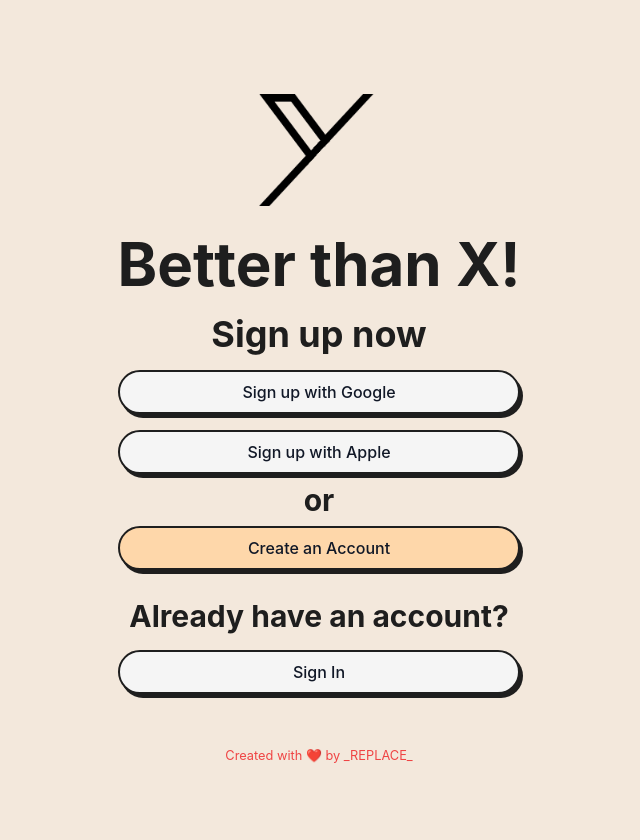
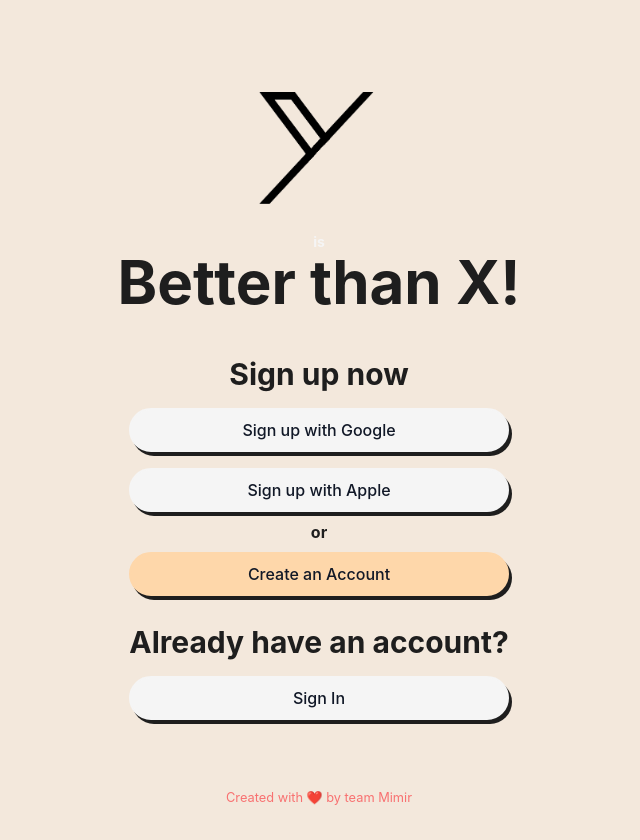
Before and after one commit to Noroff-FED-Campus-Assignments/css-frameworks-mimir, a React (Vite) app: page /login in a window 1280 px wide. Shown: the whole page, without its empty margins (321-961 px from the left). Before the commit the page ends 800 px from the top, so only its background shows below. Built offline with nearby package versions, Linux system fonts and the light colour scheme.

Commit message:
change of style test

```diff
--- a/src/App.css
+++ b/src/App.css
@@ -1,23 +1,27 @@
 #root {
-    max-width: 1280px;
+    max-width: 1380px;
     margin: 0 auto;
     padding: 2rem;
     text-align: center;
 }
 
 .logo {
-    height: 6em;
-    padding: 1.5em;
     will-change: filter;
     transition: filter 300ms;
 }
 
 .logo:hover {
     filter: drop-shadow(0 0 2em #646cffaa);
+    animation: logo-spin 2s linear infinite;
 }
 
 .logo.react:hover {
     filter: drop-shadow(0 0 2em #61dafbaa);
+    animation: logo-spin 2s linear infinite;
+}
+
+.spin {
+    animation: logo-spin infinite 1s linear;
 }
 
 @keyframes logo-spin {
@@ -31,15 +35,7 @@
 }
 
 @media (prefers-reduced-motion: no-preference) {
-    a:nth-of-type(2) .logo {
+    a:nth-of-type(2) .logo:hover {
         animation: logo-spin infinite 20s linear;
     }
 }
-
-.card {
-    padding: 2em;
-}
-
-.read-the-docs {
-    color: #888;
-}
--- a/src/App.jsx
+++ b/src/App.jsx
@@ -10,7 +10,7 @@
       </main>
 
       <footer>
-        <small className="text-red-500">Created with ❤️ by _REPLACE_</small>
+        <small className="text-red-400">Created with ❤️ by team Mimir</small>
       </footer>
     </>
   );
--- a/src/components/header/index.jsx
+++ b/src/components/header/index.jsx
@@ -1,5 +1,5 @@
 import React from "react";
-import logo from "../../assets/Y_logo_PNG (2).png";
+import logo from "../../assets/Y_logo.png";
 import user from "../../assets/basic-user.svg";
 
 function Header() {
--- a/src/components/login-form/index.jsx
+++ b/src/components/login-form/index.jsx
@@ -1,8 +1,8 @@
 import { login } from "../../lib/my-api";
-import React, { useState } from 'react';
+import React, { useState, useEffect } from 'react';
 import { useMutation } from "@tanstack/react-query";
 import { useNavigate } from "@tanstack/react-router";
-import logo from "../../assets/Y_logo_PNG (2).png";
+import logo from "../../assets/Y_logo.png";
 import SignUpForm from "../sign-up_form";
 
 // Reusable Input and Button Components
@@ -14,12 +14,12 @@
         onChange={onChange}
         required={true}
         minLength={4}
-        className="bg-neutral-100 border-2 border-[#1E1E1E] text-gray-900 sm:text-sm rounded-3xl focus:ring-sky-100 focus:border-sky-100 block w-full p-2.5"
+        className="bg-neutral-100 border-2 border-[#F5F5F5] text-gray-900 sm:text-sm rounded-3xl focus:ring-sky-100 focus:border-sky-100 block w-full p-2.5"
         aria-label={placeholder}
     />
 );
 const CustomButton = ({ label, onClick }) => (
-    <button onClick={onClick} className="bg-neutral-100 text-gray-900 px-4 py-2 rounded-3xl w-full my-2 border-2 border-[#1E1E1E] shadow-custom">
+    <button onClick={onClick} className="bg-neutral-100 text-gray-900 px-4 py-2 rounded-3xl w-full my-2 border-2 border-[#F5F5F5] hover:border-white shadow-custom">
         {label}
     </button>
 );
@@ -27,22 +27,22 @@
 // Loading, Error, and Success Messages
 const Loading = () => (
     <div className="fixed inset-0 flex items-center justify-center z-50 bg-black bg-opacity-50">
-        <div className="text-white bg-transparent">
+        <div className="text-white text-xl font-bold bg-transparent">
             Verifying...
         </div>
     </div>
 );
 const ErrorMessage = ({ message }) => (
     <div className="fixed inset-0 flex items-center justify-center z-50 bg-black bg-opacity-50">
-        <div className="text-white bg-transparent">
+        <div className="text-white text-xl font-bold bg-transparent">
             An error occurred: {message}
         </div>
     </div>
 );
 const SuccessMessage = () => (
     <div className="fixed inset-0 flex items-center justify-center z-50 bg-black bg-opacity-50">
-        <div className="text-white bg-transparent">
-            Login Successful
+        <div className="text-white text-xl font-bold bg-transparent">
+            Login Successful...
         </div>
     </div>
 );
@@ -54,11 +54,16 @@
     const navigate = useNavigate();
     const [email, setEmail] = useState('');
     const [password, setPassword] = useState('');
+    const [spin, setSpin] = useState(false);
 
     const loginMutation = useMutation(async ({ username, password }) => {
         const data = await login({ username, password });
         navigate({ to: "/", params: { id: data.id } });
     });
+
+    useEffect(() => {
+        setSpin(loginMutation.isLoading);
+    }, [loginMutation.isLoading]);
 
     const handleSubmit = (e) => {
         e.preventDefault();
@@ -68,30 +73,30 @@
     return (
         <div className="red-100 dark:bg-gray-900 p-4 md:p-10 rounded-lg">
             <div className="flex justify-center items-center">
-                <img className="h-22 sm:h-24 md:h-26 lg:h-28 xl:h-30 my-5" src={logo}></img>
+                <img className={`h-22 sm:h-24 md:h-26 lg:h-28 xl:h-30 my-5 logo ${spin ? 'spin' : ''}`} src={logo}></img>
             </div>
-            <h1 className="text-3xl sm:text-4xl md:text-5xl lg:text-6xl font-bold mt-2 mb-5">Better than X!</h1>
+            <h1 className="text-3xl sm:text-4xl md:text-5xl lg:text-6xl font-bold mt-2 mb-5"><p className="text-sm text-neutral-100 dark:text-gray-700">is</p>Better than X!</h1>
             {loginMutation.isLoading ? <Loading /> : null}
             {loginMutation.isError ? <ErrorMessage message={loginMutation.error.message} /> : null}
             {loginMutation.isSuccess ? <SuccessMessage /> : null}
 
             {activeForm === 'login' ? (!showLogin ? (
                 <>
-                    <h2 className="text-xl sm:text-2xl md:text-3xl lg:text-4xl font-bold my-2">Sign up now</h2>
-                    <CustomButton label="Sign up with Google" onClick={() => loginMutation.mutate({ username: "kminchelle", password: "0lelplR" })} />
-                    <CustomButton label="Sign up with Apple" onClick={() => loginMutation.mutate({ username: "kminchelle", password: "0lelplR" })} />
-                    <p className="text-lg sm:text-xl md:text-2xl lg:text-3xl  text-center font-bold">or</p>
-                    <button onClick={() => setActiveForm('signup')} className="bg-orange-200 text-gray-900 px-4 py-2 rounded-3xl w-full mt-2 mb-5 border-2 border-[#1E1E1E] shadow-custom">Create an Account</button>
-                    <h3 className="text-lg sm:text-xl md:text-2xl lg:text-3xl font-bold my-2">Already have an account?</h3>
-                    <button onClick={() => setShowLogin(true)} className="orange-200 text-gray-900 px-4 py-2 rounded-3xl w-full my-2 border-2 border-[#1E1E1E] shadow-custom">
-                        Sign In
-                    </button>
+                    <div className="w-full dark:rounded-3xl dark:border-2 md:mt-0 sm:max-w-md p-4 dark:bg-gray-800 dark:border-gray-700">
+                        <h2 className="text-xl sm:text-2xl md:text-3xl lg:text-3xl font-bold my-2">Sign up now</h2>
+                        <CustomButton label="Sign up with Google" onClick={() => loginMutation.mutate({ username: "kminchelle", password: "0lelplR" })} />
+                        <CustomButton label="Sign up with Apple" onClick={() => loginMutation.mutate({ username: "kminchelle", password: "0lelplR" })} />
+                        <p className="text-center font-bold">or</p>
+                        <button onClick={() => setActiveForm('signup')} className="bg-orange-200 text-gray-900 px-4 py-2 rounded-3xl w-full mt-2 mb-5 border-2 border-orange-200 hover:border-orange-100 shadow-custom">Create an Account</button>
+                        <h3 className="text-lg sm:text-xl md:text-2xl lg:text-3xl font-bold my-2">Already have an account?</h3>
+                        <CustomButton label="Sign In" onClick={() => setShowLogin(true)} />
+                    </div>
                 </>
             ) : (
                 <section>
-                    <div className="w-full bg-orange-200 rounded-3xl sm:w-full md:w-1/2shadow-custom border-2 border-[#1E1E1E] md:mt-0 sm:max-w-md xl:p-0 dark:bg-gray-800 dark:border-gray-700">
-                        <div className="p-4 space-y-2 sm:space-y-4 md:space-y-6 sm:p-8">
-                            <h2 className="text-l sm:text-xl md:text-2xl lg:text-3xl font-bold leading-tight tracking-tight text-gray-900 dark:text-white">
+                    <div className="w-full bg-orange-200 rounded-3xl border-2 border-orange-100 mt-1 md:mt-2 sm:max-w-md xl:p-1 dark:bg-gray-800 dark:border-gray-700">
+                        <div className="p-6 space-y-4 sm:space-y-5 md:space-y-7 sm:p-8">
+                            <h2 className="text-l sm:text-xl md:text-2xl lg:text-2xl font-bold leading-tight tracking-tight text-gray-800 dark:text-white">
                                 Sign in to your account
                             </h2>
                             <form onSubmit={handleSubmit} className="space-y-4 md:space-y-6" action="/profile">
@@ -100,16 +105,16 @@
                                 <div className="flex items-center justify-between">
                                     <div className="flex items-start">
                                         <div className="flex items-center h-5">
-                                            <input id="remember" aria-describedby="remember" type="checkbox" className="w-4 h-4 border border-gray-300 rounded bg-gray-50 focus:ring-3 focus:ring-primary-300 dark:bg-gray-700 dark:border-gray-600 dark:focus:ring-primary-600 dark:ring-offset-gray-800" />
+                                            <input id="remember" aria-describedby="remember" type="checkbox" className="w-4 h-4 ml-2 border border-gray-100 rounded bg-gray-50 focus:ring-3 focus:ring-primary-300 dark:bg-gray-700 dark:border-gray-600 dark:focus:ring-primary-600 dark:ring-offset-gray-800" />
                                         </div>
-                                        <div className="ml-3 text-sm">
-                                            <label htmlFor="remember" className="text-gray-500 dark:text-gray-300">Remember me</label>
+                                        <div className="ml-1 text-sm">
+                                            <label htmlFor="remember" className="text-gray-600 dark:text-gray-300 text-xs sm:text-xs md:text-xs lg:text-sm font-light">Remember me</label>
                                         </div>
                                     </div>
-                                    <a href="#" className="text-sm font-medium text-primary-600 hover:underline dark:text-primary-500">Forgot password?</a>
+                                    <a href="#" className="text-gray-700 dark:text-gray-400 text-xs sm:text-sm md:text-sm lg:text-sm font-medium text-primary-600 hover:underline ml-1">Forgot password?</a>
                                 </div>
-                                <button type="submit" className="bg-blue-500 text-white px-4 py-2 rounded-3xl w-full my-2 border-2 border-[#1E1E1E] shadow-custom">Login</button>
-                                <p className="text-sm font-light text-gray-500 dark:text-gray-400">
+                                <button type="submit" className="bg-blue-500 text-white px-4 py-2 rounded-3xl w-full my-2 border-2 border-blue-500 hover:border-blue-400 shadow-custom">Login</button>
+                                <p className="text-xs sm:text-sm font-light text-gray-700 dark:text-gray-400">
                                     Don’t have an account yet? <a href="#" onClick={() => setShowLogin(false)} className="font-medium text-primary-600 hover:underline dark:text-primary-500">Sign up</a>
                                 </p>
                             </form>
--- a/src/index.css
+++ b/src/index.css
@@ -8,8 +8,9 @@
   font-weight: 400;
 
   color-scheme: light dark;
-  color: rgba(255, 255, 255, 0.87);
-  background-color: #242424;
+  color: #f3e8dc;
+  --tw-bg-opacity: 1;
+  background-color: rgb(17 24 39 / var(--tw-bg-opacity));
 
   font-synthesis: none;
   text-rendering: optimizeLegibility;
@@ -20,11 +21,11 @@
 
 a {
   font-weight: 500;
-  color: #646cff;
   text-decoration: inherit;
 }
+
 a:hover {
-  color: teal;
+  color: #5a86f5;
 }
 
 body {
@@ -47,16 +48,13 @@
   font-size: 1em;
   font-weight: 500;
   font-family: inherit;
-  background-color: #1a1a1a;
+  background-color: #F5F5F5;
   cursor: pointer;
   transition: border-color 0.25s;
 }
+
 button:hover {
-  border-color: #7dc3f6;
-}
-button:focus,
-button:focus-visible {
-  outline: 4px auto -webkit-focus-ring-color;
+  border-color: #8e8d8d;
 }
 
 @media (prefers-color-scheme: light) {
@@ -64,11 +62,9 @@
     color: #1e1e1e;
     background-color: #f3e8dc;
   }
-  a:hover {
-    color: #747bff;
-  }
+
   button {
-    background-color: #f5f5f5;
+    background-color: #F5F5F5;
   }
 }
 
```
Also changed, not shown: src/assets/Y_logo.png (renamed from src/assets/Y_logo_PNG (2).png).
